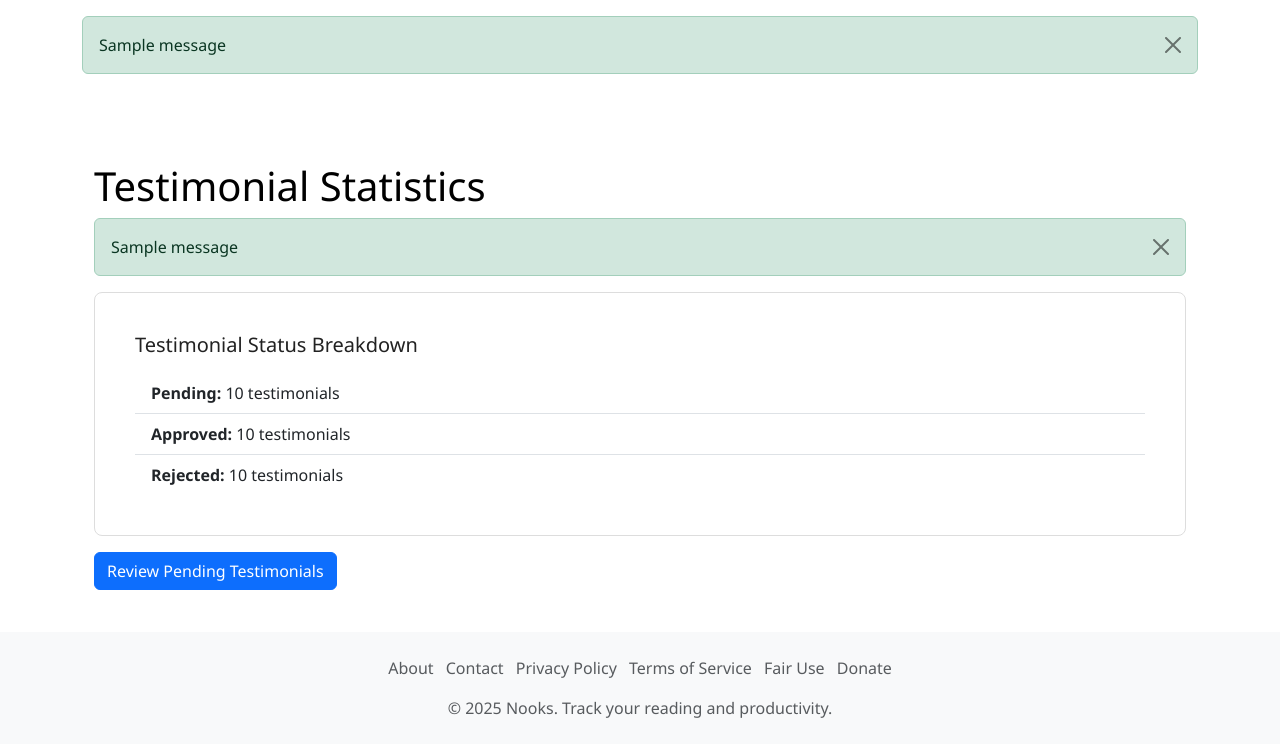
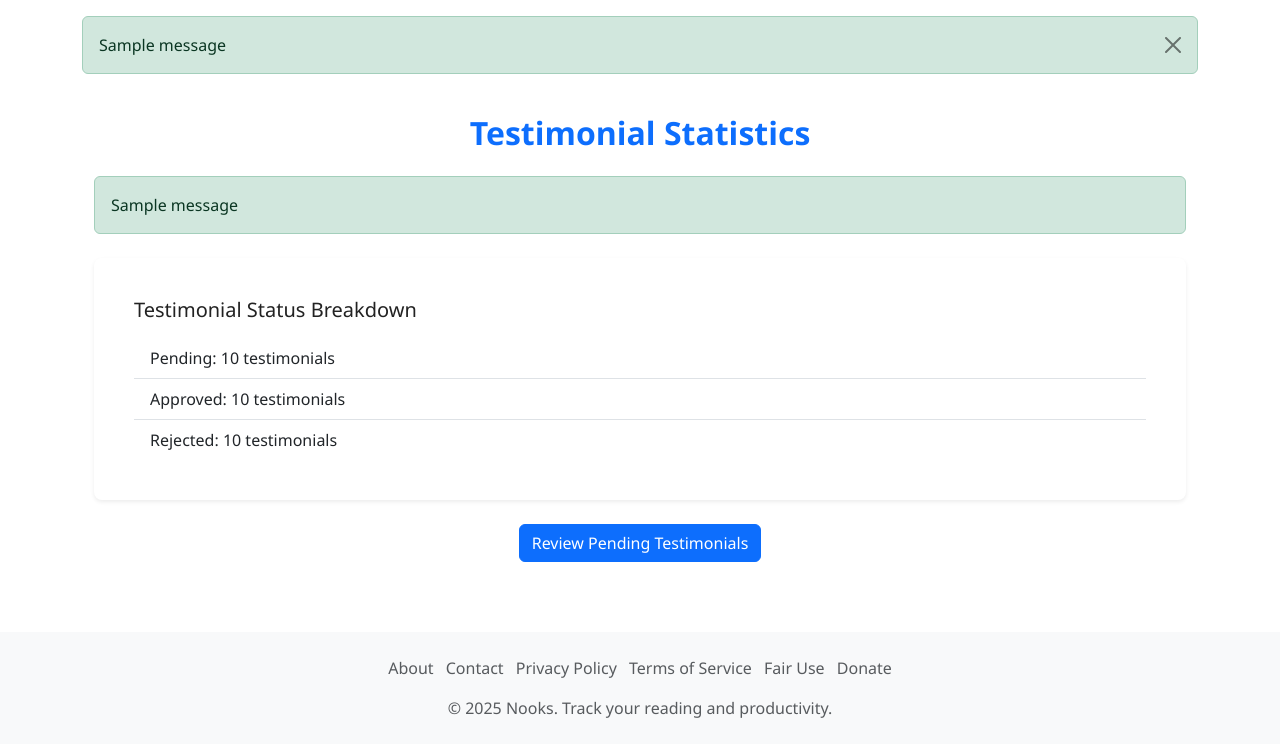
Before and after one commit to nooksandhook-ux/COMMUNITY_FRIENDLY, a Flask app: template nooks/templates/testimonials/statistics.html in a window 1280 px wide. Shown: the part 56-800 px from the top of the page. Run offline with Flask 3, Linux system fonts and the light colour scheme; the template is opened without the code that fills it: most values are stand-ins (such as "Sample title", 1, 10 or a date in 2020); one stand-in notice (Sample message) is shown; some libraries are stand-ins or nearby versions.

Commit message:
Update statistics.html

```diff
--- a/nooks/templates/testimonials/statistics.html
+++ b/nooks/templates/testimonials/statistics.html
@@ -1,80 +1,34 @@
-<script type="text/javascript">
-        var gk_isXlsx = false;
-        var gk_xlsxFileLookup = {};
-        var gk_fileData = {};
-        function filledCell(cell) {
-          return cell !== '' && cell != null;
-        }
-        function loadFileData(filename) {
-        if (gk_isXlsx && gk_xlsxFileLookup[filename]) {
-            try {
-                var workbook = XLSX.read(gk_fileData[filename], { type: 'base64' });
-                var firstSheetName = workbook.SheetNames[0];
-                var worksheet = workbook.Sheets[firstSheetName];
+{% extends "base.html" %}
 
-                // Convert sheet to JSON to filter blank rows
-                var jsonData = XLSX.utils.sheet_to_json(worksheet, { header: 1, blankrows: false, defval: '' });
-                // Filter out blank rows (rows where all cells are empty, null, or undefined)
-                var filteredData = jsonData.filter(row => row.some(filledCell));
+{% block content %}
+<div class="container">
+    <h2 class="text-center fw-bold text-primary mb-4">Testimonial Statistics</h2>
 
-                // Heuristic to find the header row by ignoring rows with fewer filled cells than the next row
-                var headerRowIndex = filteredData.findIndex((row, index) =>
-                  row.filter(filledCell).length >= filteredData[index + 1]?.filter(filledCell).length
-                );
-                // Fallback
-                if (headerRowIndex === -1 || headerRowIndex > 25) {
-                  headerRowIndex = 0;
-                }
-
-                // Convert filtered JSON back to CSV
-                var csv = XLSX.utils.aoa_to_sheet(filteredData.slice(headerRowIndex)); // Create a new sheet from filtered array of arrays
-                csv = XLSX.utils.sheet_to_csv(csv, { header: 1 });
-                return csv;
-            } catch (e) {
-                console.error(e);
-                return "";
-            }
-        }
-        return gk_fileData[filename] || "";
-        }
-        </script><!DOCTYPE html>
-<html lang="en">
-<head>
-    <meta charset="UTF-8">
-    <meta name="viewport" content="width=device-width, initial-scale=1.0">
-    <title>Testimonial Statistics</title>
-</head>
-<body>
-    {% extends "base.html" %}
-    {% block content %}
-    <div class="container mt-5">
-        <h1>Testimonial Statistics</h1>
     {% with messages = get_flashed_messages(with_categories=true) %}
         {% if messages %}
             {% for category, message in messages %}
-                    <div class="alert alert-{{ 'success' if category == 'success' else 'danger' }} alert-dismissible fade show" role="alert">
-                        {{ message }}
-                        <button type="button" class="btn-close" data-bs-dismiss="alert" aria-label="Close"></button>
-                    </div>
+                <div class="alert alert-{{ category }} mb-4">{{ message }}</div>
             {% endfor %}
         {% endif %}
     {% endwith %}
+
     {% if stats %}
-            <div class="card">
+        <div class="card shadow-sm border-0">
             <div class="card-body">
                 <h5 class="card-title">Testimonial Status Breakdown</h5>
                 <ul class="list-group list-group-flush">
-                        <li class="list-group-item"><strong>Pending:</strong> {{ stats.pending }} testimonials</li>
-                        <li class="list-group-item"><strong>Approved:</strong> {{ stats.approved }} testimonials</li>
-                        <li class="list-group-item"><strong>Rejected:</strong> {{ stats.rejected }} testimonials</li>
+                    <li class="list-group-item">Pending: {{ stats.pending }} testimonials</li>
+                    <li class="list-group-item">Approved: {{ stats.approved }} testimonials</li>
+                    <li class="list-group-item">Rejected: {{ stats.rejected }} testimonials</li>
                 </ul>
             </div>
         </div>
     {% else %}
-            <p>No statistics available.</p>
+        <p class="text-muted text-center">No statistics available.</p>
     {% endif %}
-        <a href="{{ url_for('testimonials.admin_pending_testimonials') }}" class="btn btn-primary mt-3">Review Pending Testimonials</a>
+
+    <div class="text-center mt-4">
+        <a href="{{ url_for('testimonials.admin_pending') }}" class="btn btn-primary">Review Pending Testimonials</a>
+    </div>
 </div>
 {% endblock %}
-</body>
-</html>
```
Lines whose indentation alone changed are shown as unchanged.
